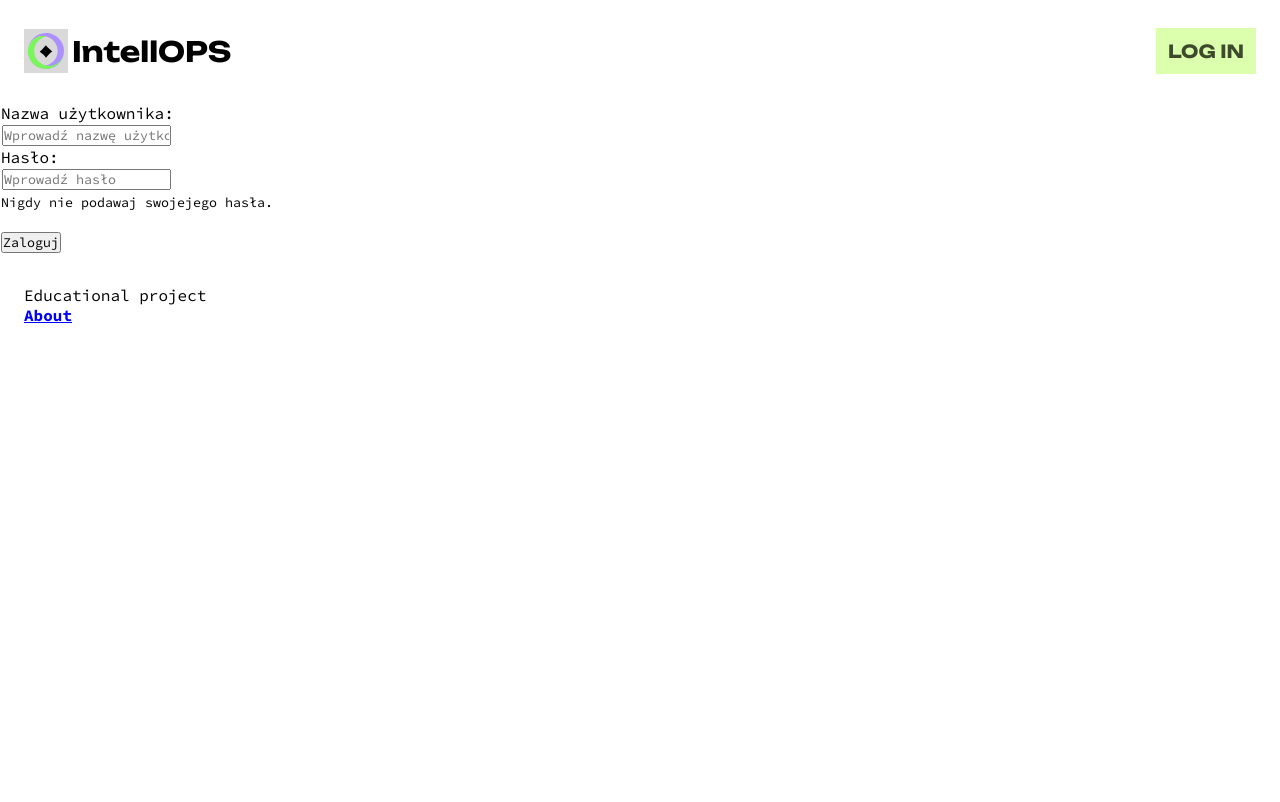
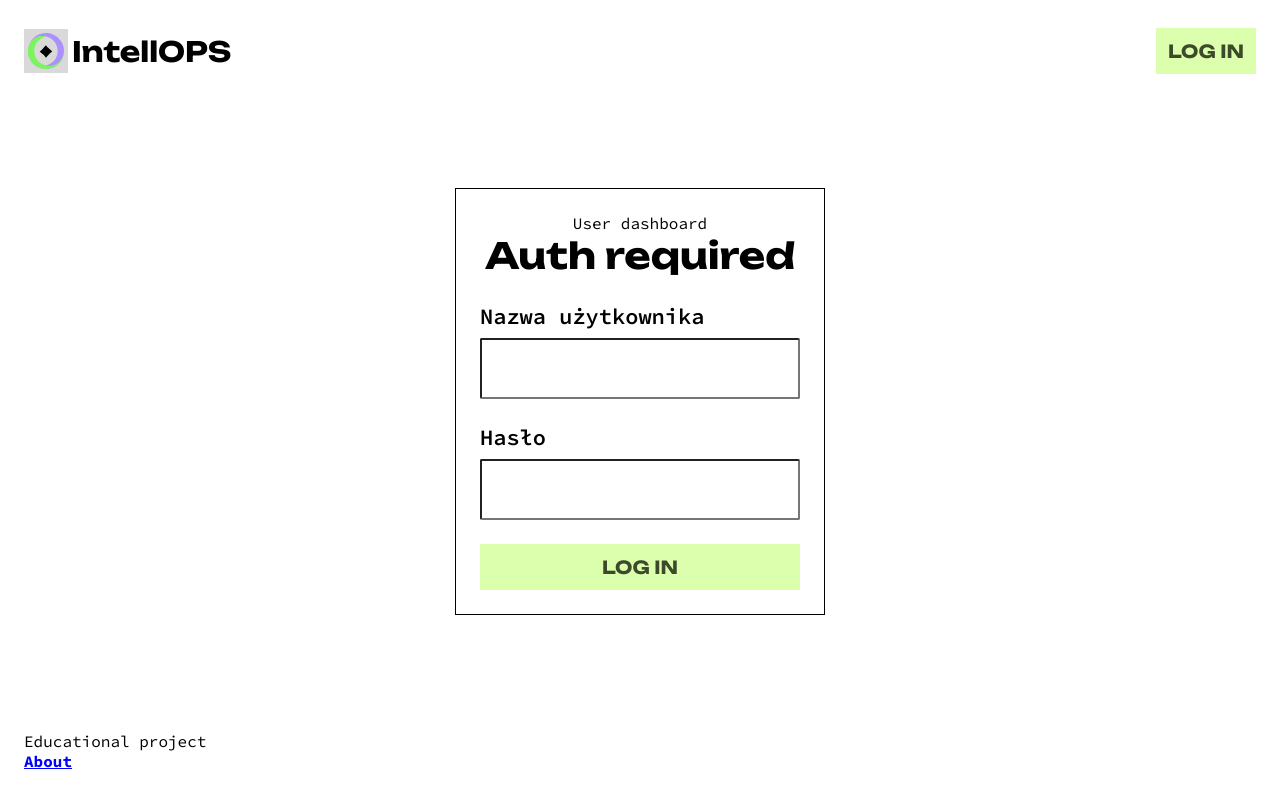
Before and after one commit to sekvi99/proj-live, a Django app: page /login/ in a window 1280 px wide. Before the commit the page ends 323 px from the top, so only its background shows below. Run offline with Django 4.2, Linux system fonts and the light colour scheme; some libraries are stand-ins or nearby versions.

Commit message:
login form page

```diff
--- a/proj_inz/loginApp/templates/login.html
+++ b/proj_inz/loginApp/templates/login.html
@@ -8,33 +8,77 @@
 Kontener na wiadomości w przypadku nieudanego zalgoowania
 {% endcomment %}
 <div>
+  <div class="alert-container">
   {% for message in messages %}
-  {% if message %}
-    <div class="alert alert-{{ message.tags }}">
-      {{ message }}
-    </div>
-  {% endif %}
+    {% include "components/alert.html" with label=message  %}
   {% endfor %}
+  </div>
 
   {% comment %} Formularz dla logowania użytkownika  {% endcomment %}
-  <form method = "POST" action = "">
-    <div class="form-group">
-      {% csrf_token %}
-      <label for="inputusername">Nazwa użytkownika:</label>
-      <div>
-            <input type="text" id="inputusername" name="username" placeholder="Wprowadź nazwę użytkownika"/>
-      </div>
+  <section class="form-wrapper">
+  <form method = "POST" action = "" class="form">
+    <div class="form-header">
+      <caption>User dashboard</caption>
+      <h2>Auth required</h2>
     </div>
 
     <div class="form-group">
-      <label for="inputpassword">Hasło: </label>
-      <div>
-            <input type="password" id="inputpassword" name="password"  placeholder="Wprowadź hasło" class="form-control"/>
-      </div>
-      <small id="loginHelp">Nigdy nie podawaj swojejego hasła.</small>
+      {% csrf_token %}
+      <label for="inputusername">Nazwa użytkownika</label>
+      <input type="text" id="inputusername" name="username"/>
     </div>
-    <br>
-      <input type="Submit" value="Zaloguj" class="btn btn-dark"/>
+
+    <div class="form-group">
+      <label for="inputpassword">Hasło</label>
+      <input type="password" id="inputpassword" name="password" class="form-control"/>
+    </div>
+
+      <button type="Submit">Log in</button>
   </form>
+</section>
 </div>
+<style>
+    .alert-container {
+      position: fixed;
+      bottom: 0px;
+      padding: 24px;
+      display: flex;
+      gap: 16px;
+      flex-direction: column;
+      max-width: 400px;
+    }
+
+    .form-wrapper {
+      width: 100%;
+      display: flex;
+      justify-content: center;
+      align-items: center;
+      height: calc(100vh - 204px);
+    }
+
+    .form {
+      padding: 24px;
+      border: 1px solid var(--text);
+      display: flex;
+      flex-direction: column;
+      gap: 24px;
+    }
+
+    .form-group {
+      max-width: 450px;
+      min-width: 320px;
+      display: flex;
+      flex-direction: column;
+      gap: 8px;
+    }
+
+    .form-header {
+      display: flex;
+      flex-direction: column;
+      align-items: center;
+      justify-content: center;
+    }
+
+</style>
+
 {% endblock content %}
--- a/proj_inz/static/css/customStyles.css
+++ b/proj_inz/static/css/customStyles.css
@@ -29,6 +29,9 @@
     --red: #FF0000;
     --blue: #0000FF;
     --green: #00FF00;
+
+    /* Alerts */
+    --alert-box: #ed5959;
 
     /* Spacing */
     --spacing: 8px;
@@ -166,6 +169,19 @@ caption {
     font-weight: 500;
 }
 
+label {
+    font-size: 22px;
+    font-weight: 600;
+}
+
+input {
+    border-radius: 2px;
+    padding: 16px;
+    font-size: 20px;
+    font-weight: 400;
+    letter-spacing: 0em;
+    text-align: left;
+}
 
 
 /* Link stylees */
```
Also changed, not shown: proj_inz/loginApp/templates/components/alert.html (added, +23 -0 lines).
